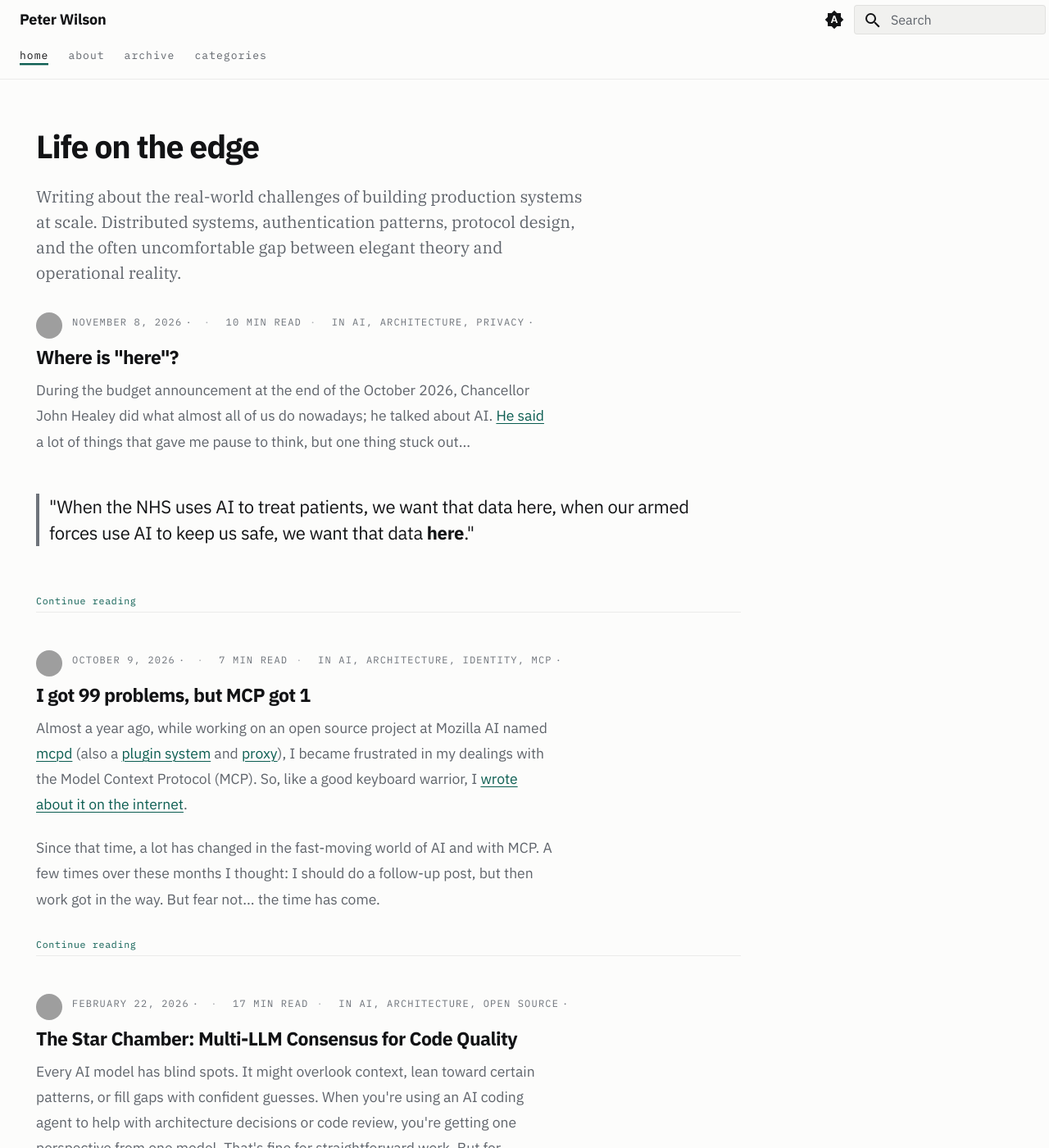
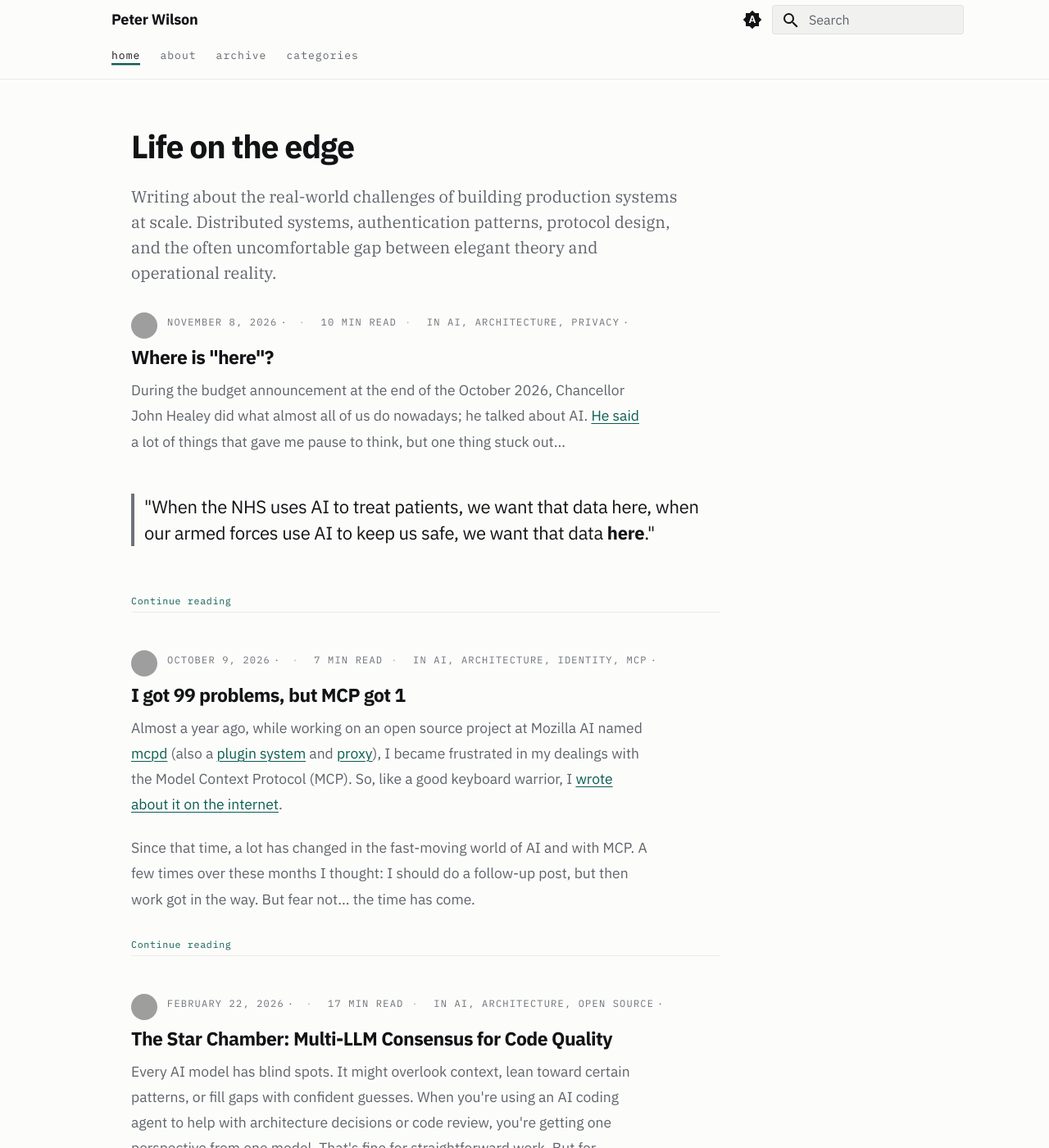
Before and after one commit to peteski22/blog, an MkDocs documentation site: the page built from docs/index.md, in a window 1280 px wide and 1400 px high. Shown: the whole window at 82% size. Built offline with MkDocs 1.6.1 and Material for MkDocs 9.7.7, drawn with Linux system fonts in a browser that asks for light colours; grey boxes are pictures that could not be loaded.

Commit message:
fix(theme): size the layout against material's 20px root
The width tokens were converted from the design's pixel values assuming a
16px root. Material sets html{font-size:125%}, so a rem is 20px, and every
width shipped 25 percent too wide: a 900px reading column instead of
720px, which put roughly 25 percent more characters on a line than the
design allows for.

Divide the design's pixels by 20 instead, carry the gutter in the content
box's max-width so the text measure is exactly the column token, and start
both header rows one gutter in, as the design does. The breakout offset no
longer needs a gutter term.

```diff
--- a/docs/stylesheets/content.css
+++ b/docs/stylesheets/content.css
@@ -140,9 +140,7 @@
   .md-typeset__scrollwrap {
     width: var(--pw-col-wide);
     max-width: var(--pw-col-wide);
-    margin-inline: calc(
-      (var(--pw-col) - 2 * var(--pw-gutter) - var(--pw-col-wide)) / 2
-    );
+    margin-inline: calc((var(--pw-col) - var(--pw-col-wide)) / 2);
   }
 
   .md-typeset__table {
--- a/docs/stylesheets/layout.css
+++ b/docs/stylesheets/layout.css
@@ -4,8 +4,9 @@
   max-width: var(--pw-chrome);
 }
 
+/* The max-width carries the gutter, so the text measure is exactly --pw-col. */
 .md-content__inner {
-  max-width: var(--pw-col);
+  max-width: calc(var(--pw-col) + 2 * var(--pw-gutter));
   margin-inline: auto;
   padding: 1.5rem var(--pw-gutter) 4rem;
 }
@@ -62,16 +63,20 @@
   border-bottom: 1px solid var(--pw-rule);
 }
 
-/* The first tab sits 0.8rem from the grid edge (list margin plus item
-   padding) while the masthead sits at 1.2rem (header padding plus title
-   margin), so the two rows do not line up. Move the tabs out to match.
+/* Both rows start one gutter in, matching the chrome in the design. The
+   masthead adds .md-header__inner's 0.2rem padding; the tab row adds
+   .md-tabs__item's 0.6rem padding.
 
    NOTE: Material sets these margins under a [dir=ltr] prefix, so a plain
    class selector loses on specificity and silently does nothing. The prefix
    is required here, and it is correct, because the value is direction
    dependent. */
+[dir="ltr"] .md-header__title {
+  margin-left: calc(var(--pw-gutter) - 0.2rem);
+}
+
 [dir="ltr"] .md-tabs__list {
-  margin-left: 0.6rem;
+  margin-left: calc(var(--pw-gutter) - 0.6rem);
 }
 
 .md-tabs__link {
--- a/docs/stylesheets/theme.css
+++ b/docs/stylesheets/theme.css
@@ -6,11 +6,13 @@
 :root {
   --pw-font-serif: "IBM Plex Serif", Georgia, serif;
 
-  --pw-gutter: 1rem;
+  /* NOTE: Material sets html{font-size:125%}, so 1rem is 20px here, not 16px.
+     These are the mockup's pixel widths divided by 20. */
+  --pw-gutter: 1.8rem;
 
-  --pw-col: 45rem;
-  --pw-col-wide: 55rem;
-  --pw-chrome: 67.5rem;
+  --pw-col: 36rem;
+  --pw-col-wide: 44rem;
+  --pw-chrome: 54rem;
 }
 
 [data-md-color-scheme="default"] {
```
